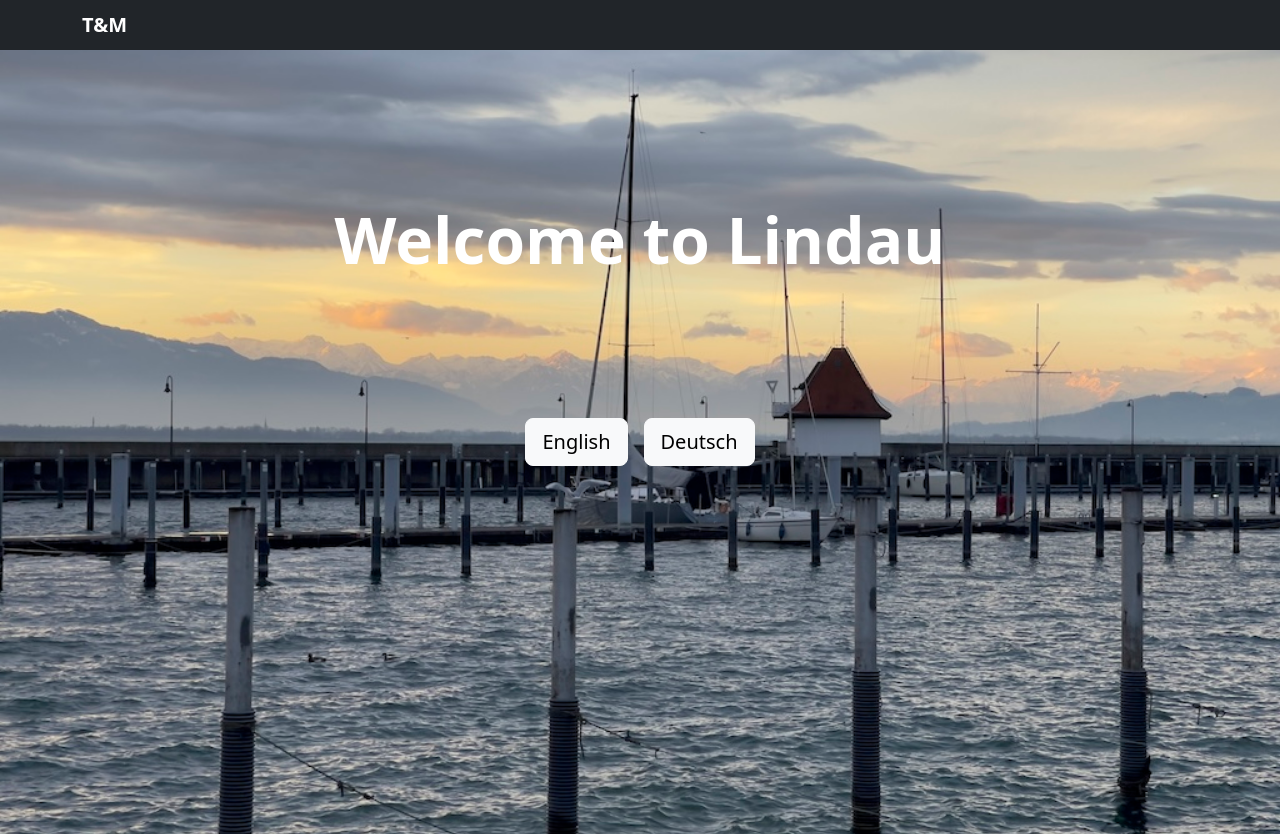
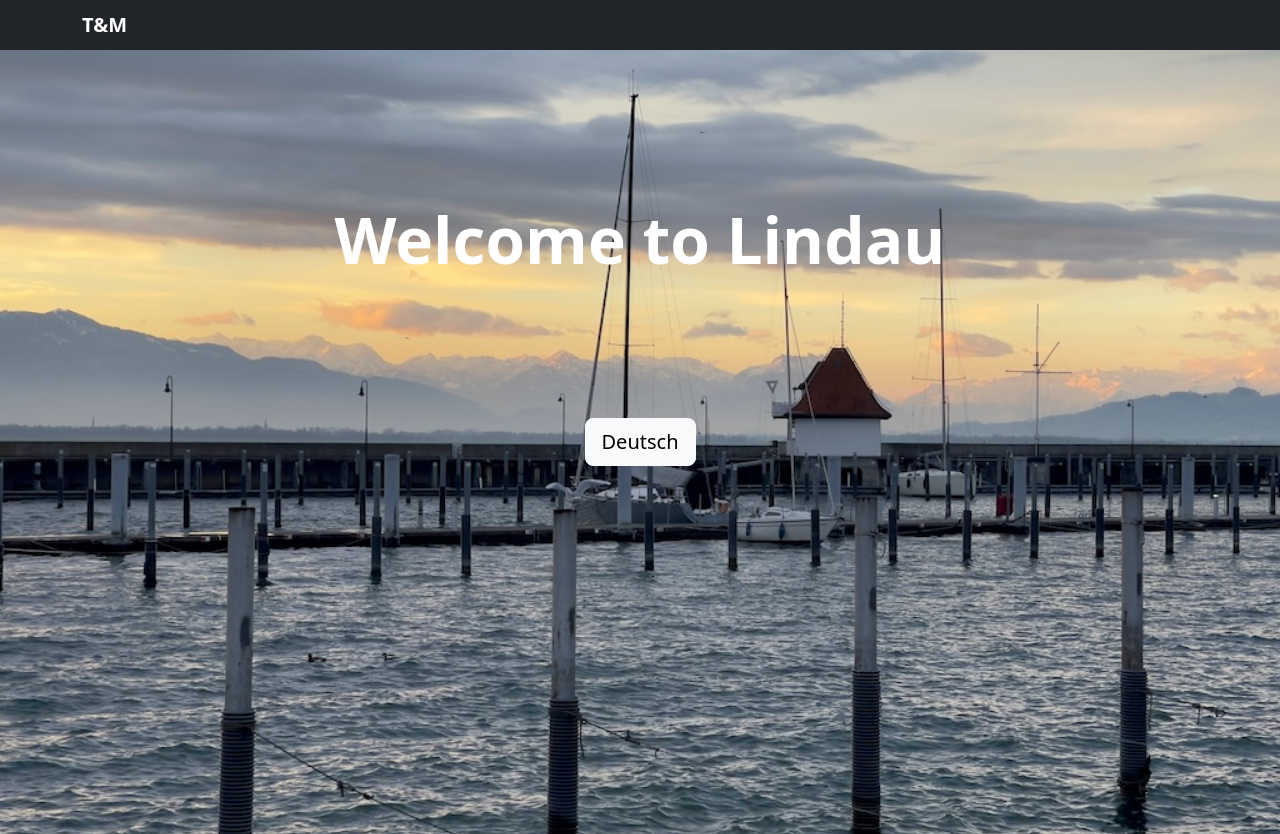
Before and after one commit to eelok/homelink-svelte, a SvelteKit app: page / in a window 1280 px wide. Built offline with nearby package versions, Linux system fonts and the light colour scheme.

Commit message:
fix the main page

```diff
--- a/src/routes/+page.svelte
+++ b/src/routes/+page.svelte
@@ -2,7 +2,6 @@
 <div class="image-container">
 	<div class="background-image-container d-flex justify-content-center align-items-center text-white">
 		<h1 class="text-hero display-3 fw-bold">Welcome to Lindau</h1>
-		<a href="/en" class="btn btn-light btn-lg m-2">English</a>
-            <a href="/de" class="btn btn-light btn-lg m-2">Deutsch</a>
+		<a href="/de" class="btn btn-light btn-lg m-2">Deutsch</a>
 	</div>
 </div>
```
